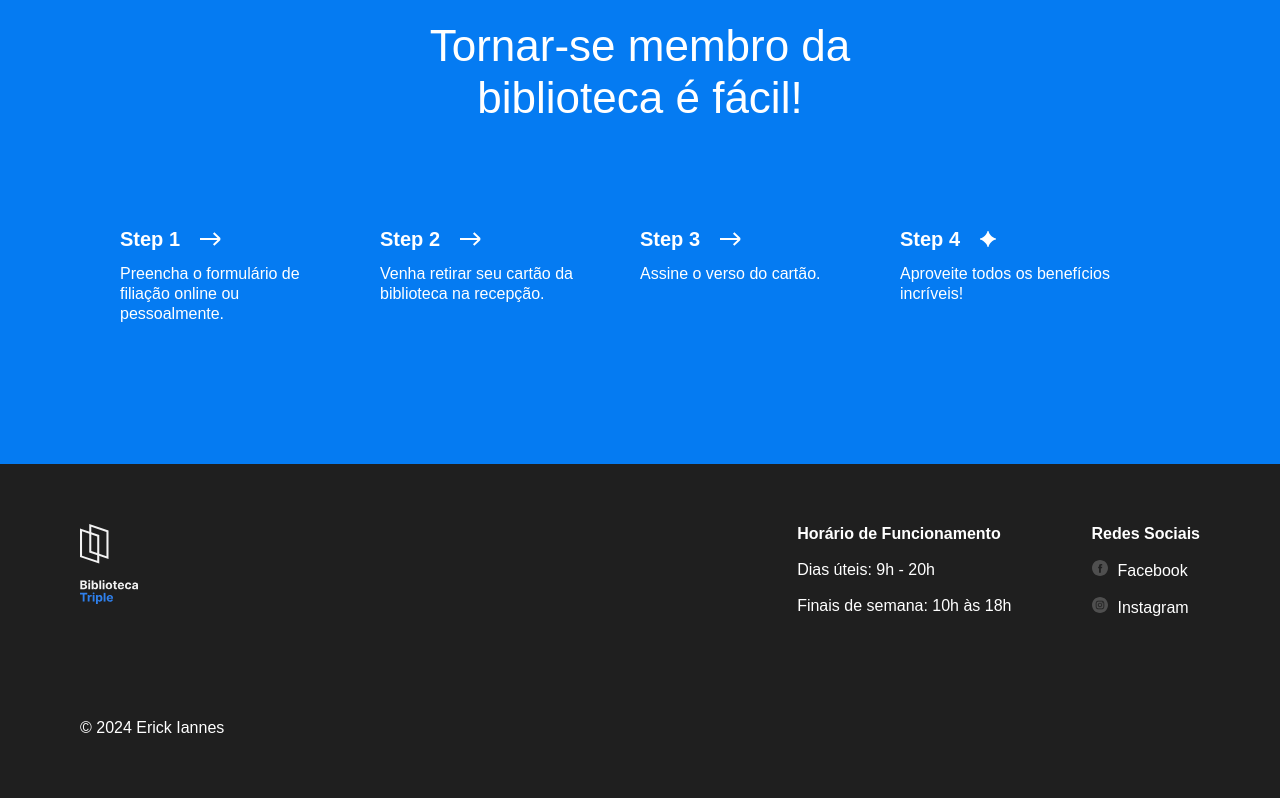
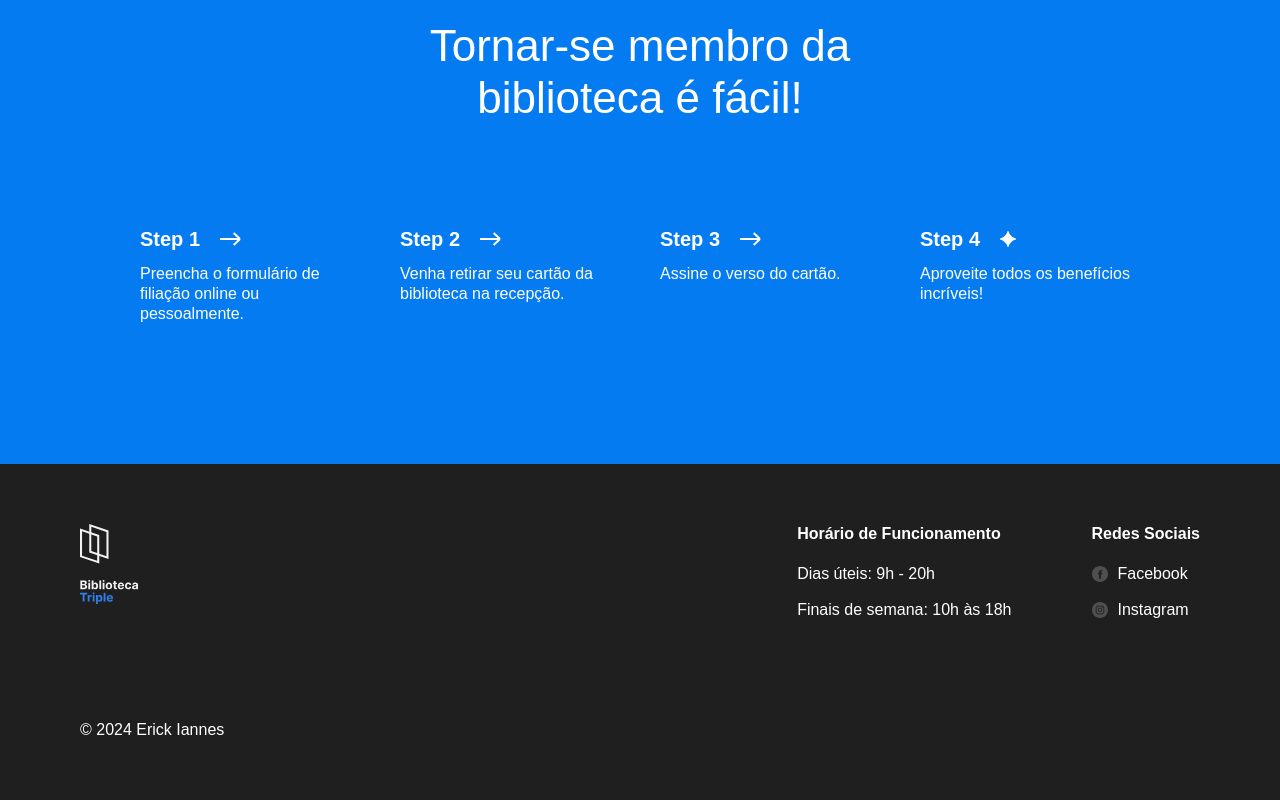
Before and after one commit to Iannes26/web_project_library, a plain HTML site: page index.html in a window 1280 px wide. Shown: the part 3070-3870 px from the top of the page. Drawn offline with Linux system fonts and the light colour scheme.

Commit message:
Nova atualização do projeto

```diff
--- a/styles/style.css
+++ b/styles/style.css
@@ -317,10 +317,10 @@
   margin: 100px 0 0;
   display: flex;
   justify-content: center;
+  column-gap: 40px;
 }
 
 .step {
-  margin-right: 40px;
   flex-basis: 220px;
 }
 
@@ -345,6 +345,7 @@
   box-sizing: border-box;
   background-color: #1f1f1f;
   padding: 60px 80px;
+  color: white;
 }
 
 .footer__columns {
@@ -353,13 +354,11 @@
 }
 
 .footer__column_content_hours {
-  color: white;
-  margin-right: 80px;
   margin-left: auto;
 }
 
 .footer__column_content_social {
-  color: white;
+  margin-left: 80px;
 }
 
 .footer__logo {
@@ -368,14 +367,14 @@
 }
 
 .footer__column-heading {
-  margin-bottom: 4px;
+  margin-bottom: 20px;
   margin-top: 0;
 }
 
 .footer__list {
   list-style-type: none;
   padding: 0;
-  margin-bottom: 0;
+  margin: 0;
 }
 
 .footer__list-item {
@@ -385,16 +384,17 @@
 .footer__column-link {
   color: white;
   text-decoration: none;
+  display: flex;
+  align-items: center;
+  column-gap: 10px;
 }
 
 .footer__social-icon {
   width: 16px;
   height: 16px;
-  margin-right: 10px;
 }
 
 .footer__copyright {
-  color: white;
   margin-top: 100px;
   margin-bottom: 0;
 }
```
